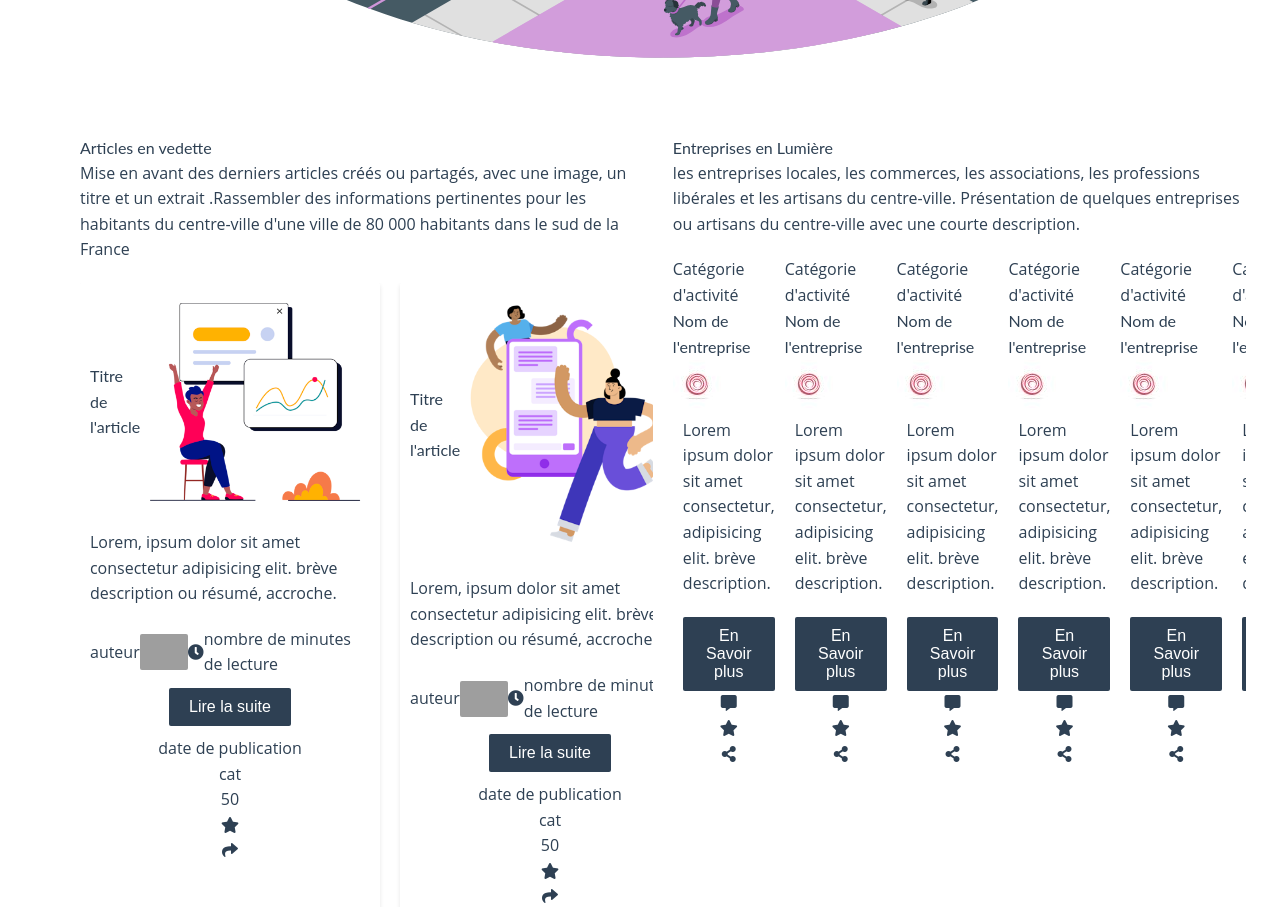
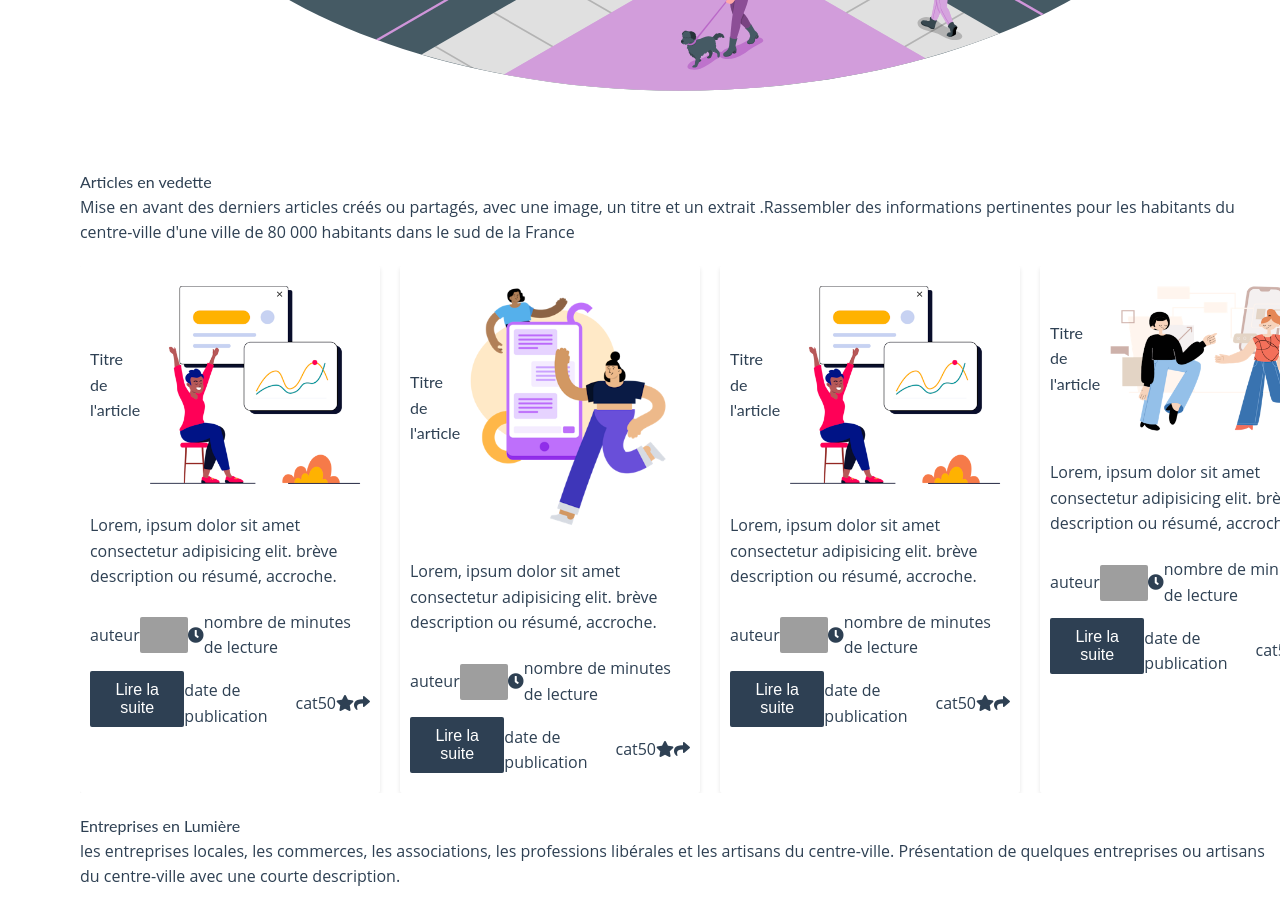
Before and after one commit to seliegarrigues/PauConnect_front, a plain HTML site: page index.html in a window 1280 px wide. Shown: the part 1680-2587 px from the top of the page. Drawn offline with Linux system fonts and the light colour scheme; grey boxes are pictures that could not be loaded.

Commit message:
changementcss flex

```diff
--- a/index.html
+++ b/index.html
@@ -54,6 +54,7 @@
     <div class="container">
       <header role="banner">
         <div class="headerContainer">
+          <div class="logo-nav-wrapper">
             <div id="logo">
               <a href="index.html" aria-label="Accueil">
                 <picture>
@@ -84,6 +85,8 @@
                   /> </picture
               ></a>
             </div>
+          </div>
+
           <nav role="navigation">
             <ul>
               <li>
@@ -552,7 +555,7 @@
                     brève description.
                   </p>
                 </div>
-                <div class="lowCard">
+                <div class="lowCard2">
                   <div>
                     <a
                       href="#cieDetailPage"
@@ -581,7 +584,7 @@
                     brève description.
                   </p>
                 </div>
-                <div class="lowCard">
+                <div class="lowCard2">
                   <div>
                     <a
                       href="#cieDetailPage"
@@ -610,7 +613,7 @@
                     brève description.
                   </p>
                 </div>
-                <div class="lowCard">
+                <div class="lowCard2">
                   <div>
                     <a
                       href="#cieDetailPage"
@@ -639,7 +642,7 @@
                     brève description.
                   </p>
                 </div>
-                <div class="lowCard">
+                <div class="lowCard2">
                   <div>
                     <a
                       href="#cieDetailPage"
@@ -668,7 +671,7 @@
                     brève description.
                   </p>
                 </div>
-                <div class="lowCard">
+                <div class="lowCard2">
                   <div>
                     <a
                       href="#cieDetailPage"
--- a/style.css
+++ b/style.css
@@ -217,6 +217,9 @@ label {
   box-sizing: border-box;
 }
 
+main section {
+  max-width: 1200px;
+  margin: 0 auto;
 }
 
 .column {
@@ -243,10 +246,21 @@ header {
 .headerContainer {
   display: flex;
   align-items: center;
+  width: 100%;
+  justify-content: space-around;
+}
+.logo-nav-wrapper {
+  width: 100%;
+  display: flex;
+  justify-content: space-between;
+  align-items: center;
 }
 
 #logo img {
   height: 160px;
+}
+nav {
+  display: flex;
 }
 
 nav ul {
@@ -284,6 +298,7 @@ nav ul li span {
 }
 
 .formSearchInput {
+  width: 25em;
   padding: 10px;
   border: 1px solid #e0e2e5;
   border-radius: 2px;
@@ -330,13 +345,14 @@ nav ul li span {
 /* Light section styles */
 #light {
   display: flex;
+  flex-direction: column;
   flex-wrap: wrap;
   gap: 20px;
 }
 
 #light article {
   flex: 1;
-  min-width: 300px;
+  width: 100%;
 }
 
 #light .Tete {
@@ -396,7 +412,7 @@ nav ul li span {
 
 #light .detail2Card {
   display: flex;
-  flex-direction: column;
+  justify-content: space-between;
   align-items: center;
   width: 100%;
 }
@@ -453,12 +469,15 @@ footer {
   background-color: #2e4053;
   color: #fff;
   padding: 40px 0;
+  width: 100%;
 }
 
 #footer {
   display: flex;
+  flex-direction: column;
   flex-wrap: wrap;
   gap: 20px;
+  width: 100%;
 }
 
 .footer1 {
@@ -539,6 +558,18 @@ footer {
 #newsletterForm button:hover {
   background-color: #2e4053;
 }
+.identity {
+  display: flex;
+  align-items: center;
+  justify-content: space-between;
+  padding: 10px;
+}
+.lowCard2 {
+  display: flex;
+  justify-content: space-between;
+  align-items: center;
+  padding: 10px;
+}
 
 /* Media queries for responsiveness */
 @media (max-width: 768px) {
```
Lines whose indentation alone changed are shown as unchanged.
